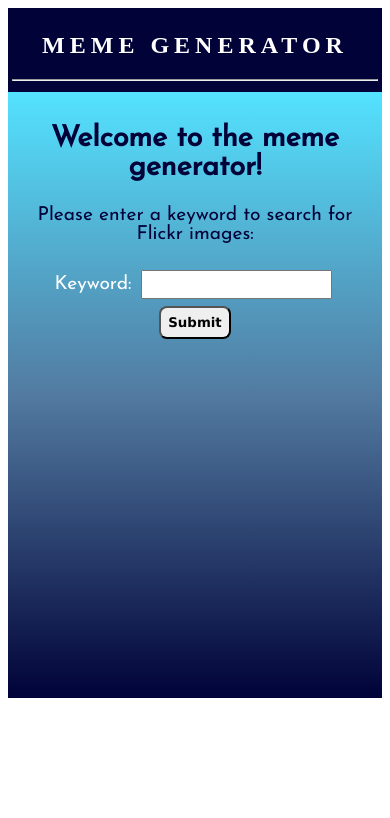
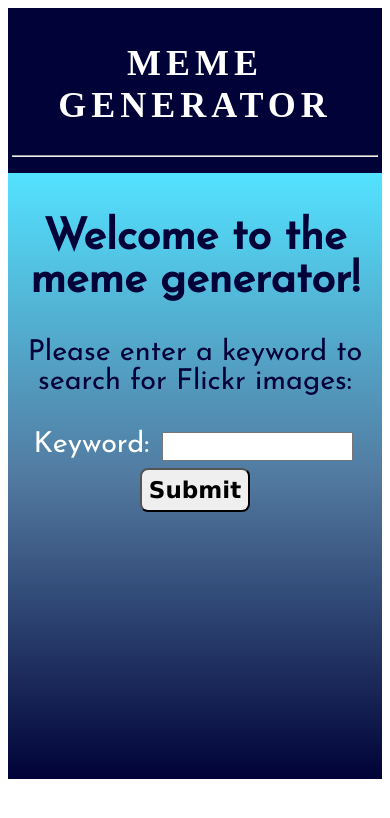
Before and after one commit to simyilin/Meme-Generator, a Flask app: page / in a window 390 px wide. Shown: the top 818 px of the page. Run offline with Flask 2, Linux system fonts and the light colour scheme.

Commit message:
Updated Procfile

```diff
--- a/static/css/main.css
+++ b/static/css/main.css
@@ -1,7 +1,9 @@
-.header {
+header {
+  font-size: 100%;
   color: #ffffff;
   background: #000238;
   padding: 1%;
+  min-height: 15vh;
 }
 
 .header-title {
@@ -54,7 +56,9 @@ button,
 }
 
 button:hover,
-.submit-button:hover {
+.submit-button:hover,
+button:focus,
+.submit-button:focus {
   transform: scale(1.05);
   transition: 200ms;
   cursor: pointer;
@@ -79,9 +83,14 @@ a:hover {
   color: rgb(97, 171, 255);
 }
 
-@media only screen and (max-width: 500px) {
+@media only screen and (max-width: 700px) {
   button,
   .submit-button {
+    font-size: 80%;
     padding: 2%;
   }
+
+  body {
+    font-size: 150%;
+  }
 }
--- a/static/css/text.css
+++ b/static/css/text.css
@@ -12,4 +12,8 @@ img {
   .input-container {
     display: block;
   }
+
+  img {
+    width: 50%;
+  }
 }
--- a/templates/base.html
+++ b/templates/base.html
@@ -1,5 +1,5 @@
 <!DOCTYPE html>
-<html>
+<html lang="en">
   <head>
     {% block head %}
     <title>Meme Generator</title>
@@ -14,10 +14,10 @@
     {% endblock %}
   </head>
   <body>
-    <div class="header">
+    <header>
       <h2 class="header-title">MEME GENERATOR</h2>
       <hr />
-    </div>
+    </header>
     <div class="content">{% block content %}{% endblock %}</div>
     <!-- <div id="footer">
       {% block footer %} &copy; Copyright 2010 by
--- a/templates/result.html
+++ b/templates/result.html
@@ -1,5 +1,5 @@
 {% extends "base.html" %} {% block head %} {{ super() }} {% endblock %} {% block
-content %} <img src="{{path}}" /><br />
+content %} <img alt="meme image" src="{{path}}" /><br />
 <a href="{{path}}" download>DOWNLOAD</a><br />
 <a href="./text?photoID={{photoID}}&keyword={{keyword}}">CHANGE TEXT</a><br />
 <a href="{{ url_for('index') }}">RETURN TO MAIN PAGE</a>
--- a/templates/text.html
+++ b/templates/text.html
@@ -4,7 +4,7 @@
   href="{{ url_for('static', filename='css/text.css') }}"
 />{% endblock %} {% block content %}
 <p>Chosen Image:</p>
-<img src="{{path}}" />
+<img alt="chosen image" src="{{path}}" />
 <p>Please add text for the meme</p>
 <form action="{{ url_for('result') }}" method="get">
   <!-- Input for meme text -->
```
Also changed, not shown: static/css/picture.css (+11 -2 lines), templates/picture.html (+7 -2 lines), README.md.
